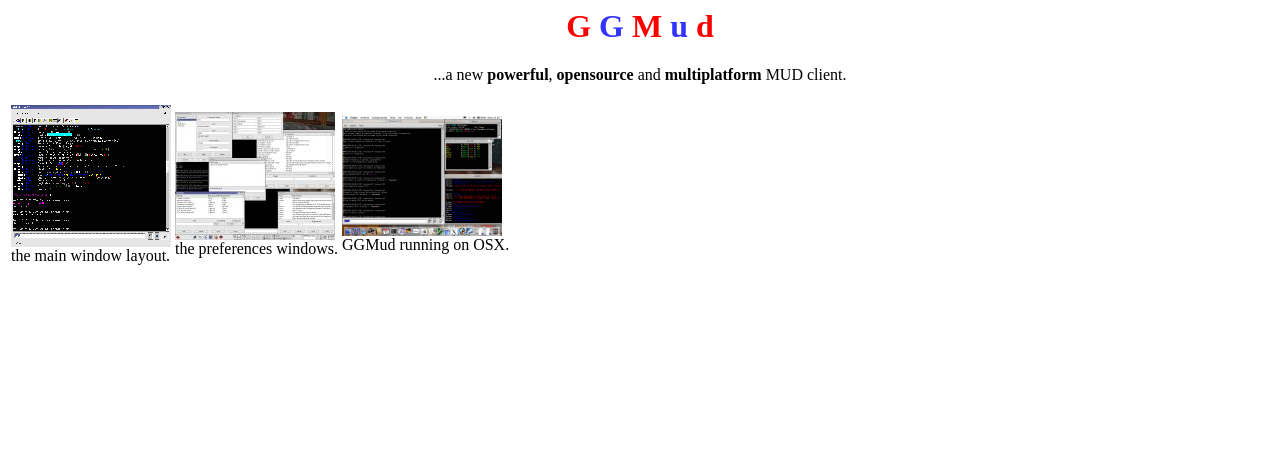
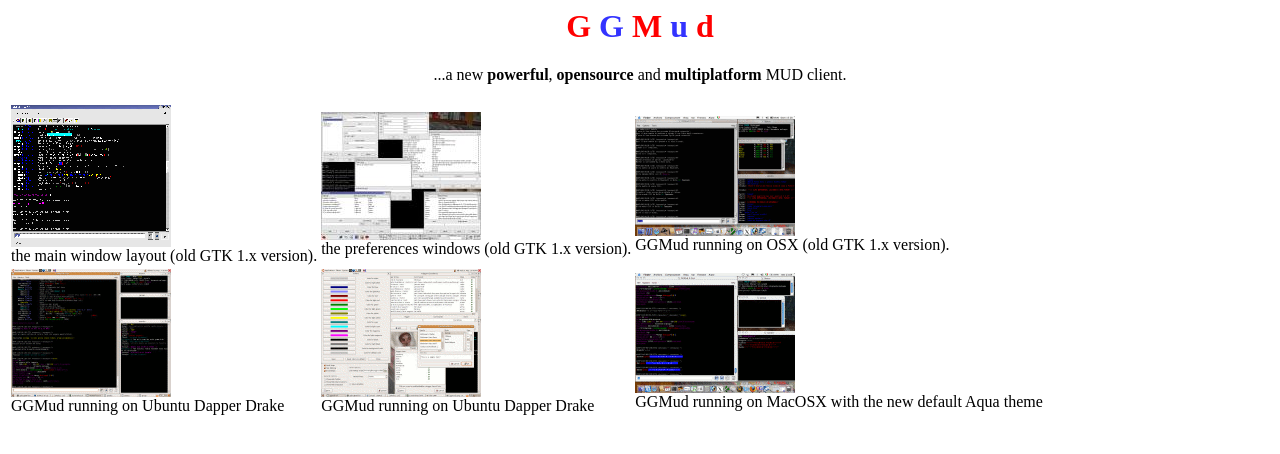
Before and after one commit to ggreco/ggmud, a plain HTML site: page web/screenshots.html in a window 1280 px wide. Drawn offline with Linux system fonts and the light colour scheme.

Commit message:
- Added new screenshots, updated main page.

```diff
--- a/web/screenshots.html
+++ b/web/screenshots.html
@@ -21,17 +21,30 @@
     <tr>
         <td>
             <a href="ggmud.gif"><img src="ggmud_thumb.gif"></a><br>
-            the main window layout.
+            the main window layout (old GTK 1.x version).
         </td>
         <td>
             <a href="ggmudprefs.jpg"><img src="ggmudprefs_thumb.jpg"></a><br>
-            the preferences windows.
+            the preferences windows (old GTK 1.x version).
         </td>
         <td>
             <a href="ggmudosx.png"><img src="ggmudosx_thumb.gif"></a><br>
-            GGMud running on OSX.
+            GGMud running on OSX (old GTK 1.x version).
         </td>
-
+    </tr>
+    <tr>
+        <td>
+            <a href="ggmud2.png"><img src="ggmud2_thumb.gif"></a><br>
+            GGMud running on Ubuntu Dapper Drake
+        </td>
+        <td>
+            <a href="ggmud2-windows.png"><img src="ggmud2-windows_thumb.gif"></a><br>
+            GGMud running on Ubuntu Dapper Drake
+        </td>
+        <td>
+            <a href="ggmud2-osx.png"><img src="ggmud2-osx_thumb.gif"></a><br>
+            GGMud running on MacOSX with the new default Aqua theme
+        </td>
     </tr>
 </table>
 <span style="font-weight: bold;"><br>
```
Also changed, not shown: web/index.html (+10 -8 lines), web/ggmud2-osx.png (added), web/ggmud2-osx_thumb.gif (added), web/ggmud2-windows.png (added), web/ggmud2-windows_thumb.gif (added), web/ggmud2.png (added), web/ggmud2_thumb.gif (added).
